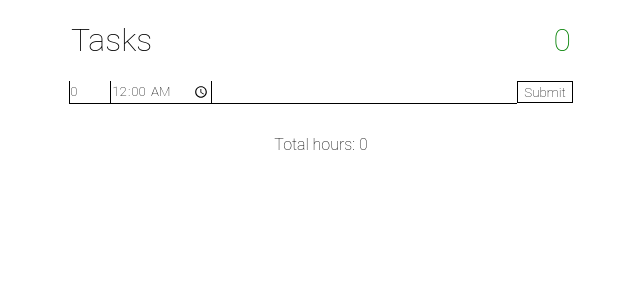
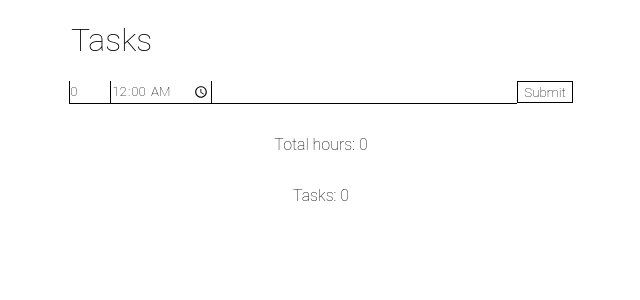
Before and after one commit to mbevko/sos-todo, a React (Create React App) app: page / in a window 1280 px wide. Shown: the top 300 px of the page, without its empty margins (319-959 px from the left). Built offline with nearby package versions, Linux system fonts and the light colour scheme.

Commit message:
added footer

```diff
--- a/src/components/Header.js
+++ b/src/components/Header.js
@@ -1,10 +1,9 @@
 
-export default function Header ({list}) {
+export default function Header () {
 
     return(
         <div className="header">
             <h1>Tasks</h1>
-            <h1 style={{color:"green"}}>{list.length}</h1>
         </div>
     )
 }
--- a/src/components/List.js
+++ b/src/components/List.js
@@ -7,7 +7,11 @@ import './List.css'
 export default function List() {
 
     const [item,
-        setItem] = useState({hours: 0, time: '00:00', task: ''});
+        setItem] = useState({
+            hours: 0,
+            time: '00:00',
+            task: ''
+        });
 
     const [list,
         setList] = useState([])
@@ -54,6 +58,9 @@ export default function List() {
             <Form handleChange={handleChange} item={item} handleSubmit={handleSubmit}/>
             <Items list={list}/>
             <AddHours/>
+            <div>
+                <p>Tasks: {list.length}</p>
+            </div>
         </div>
 
     )
```
